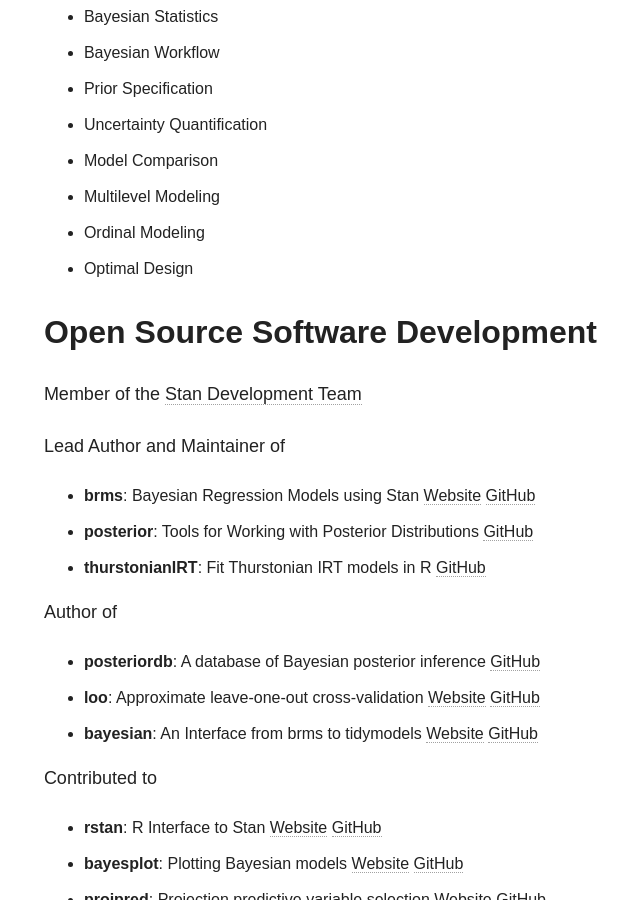
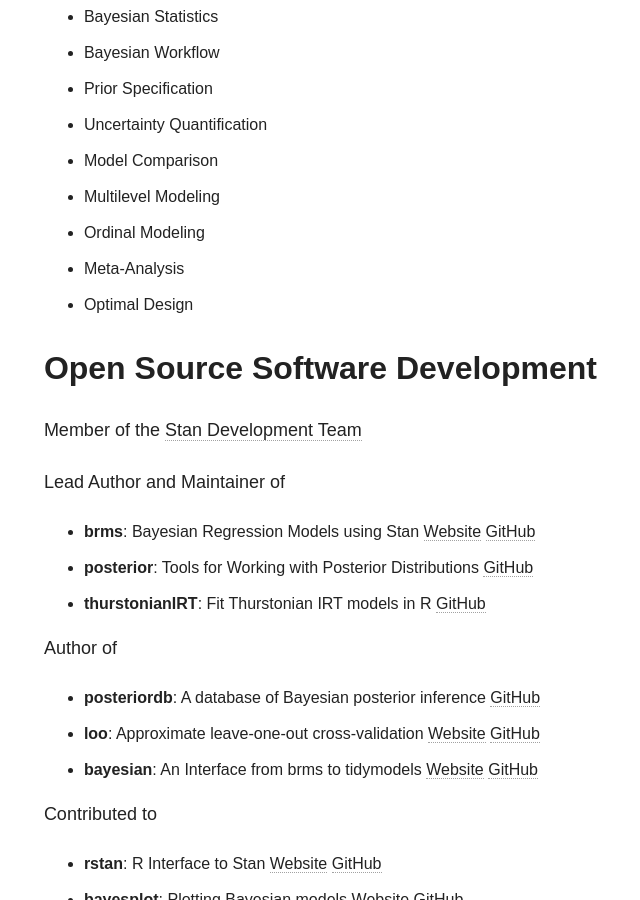
Before and after one commit to paul-buerkner/paul-buerkner.github.io, a Jekyll site: the page built from about/index.md, in a window 1280 px wide and 900 px high, scrolled down 945 px. Shown: the whole window, without its empty margins (242-882 px from the left). Built offline with Jekyll 4.4.1, drawn with Linux system fonts in a browser that asks for light colours; nearby versions of some CDN libraries.

Commit message:
add research interest

```diff
--- a/about/index.md
+++ b/about/index.md
@@ -33,6 +33,7 @@
 * Model Comparison
 * Multilevel Modeling
 * Ordinal Modeling
+* Meta-Analysis
 * Optimal Design
 
 
```
